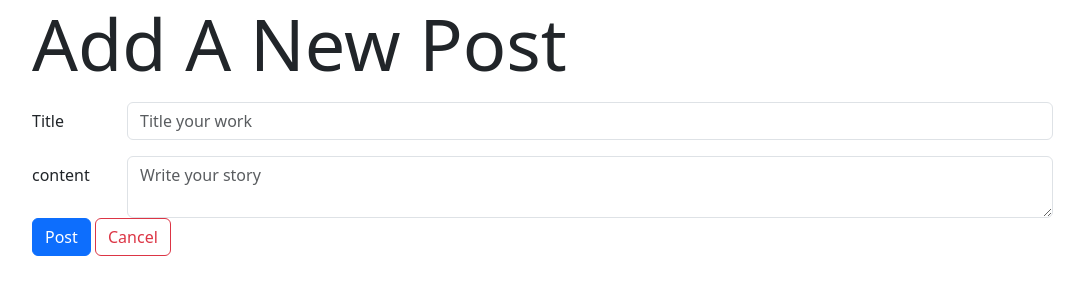
After one commit to jessicav120/Flask-Blogly, a Flask app: page /users/1/posts/new in a window 1280 px wide. The commit adds this page. Shown: the top 300 px of the page, without its empty margins (50-1134 px from the left). Run offline with Flask 3, Linux system fonts and the light colour scheme.

Commit message:
Part 2 and bootstrap

```diff
--- a/flask-blogly/app.py
+++ b/flask-blogly/app.py
@@ -2,19 +2,18 @@
 
 from flask import Flask, render_template, redirect, request
 from flask_debugtoolbar import DebugToolbarExtension
-from models import db, connect_db, User, DEFAULT_IMAGE_URL
+from models import db, connect_db, User, DEFAULT_IMAGE_URL, Post
 
 app = Flask(__name__)
 app.app_context().push()
 
-app.config['SQLALCHEMY_DATABASE_URI'] = 'postgresql:///blogly_test'
+app.config['SQLALCHEMY_DATABASE_URI'] = 'postgresql:///blogly'
 app.config['SQLALCHEMY_TRACK_MODIFICATIONS'] = False
 app.config['SQLALCHEMY_ECHO'] = False
 
 app.config['DEBUG_TB_INTERCEPT_REDIRECTS'] = False
 app.config['SECRET_KEY'] = 'kikostinky'
 debug = DebugToolbarExtension(app)
-
 
 connect_db(app)
 db.create_all()
@@ -32,6 +31,8 @@ def show_list():
     users = User.query.all()
     return render_template('listing.html', users=users)
 
+##################### USER ROUTES #####################
+
 @app.route('/users/new', methods=['GET', 'POST'])
 def create_new_user():
     '''GET new user creation form or POST new user'''
@@ -44,6 +45,7 @@ def create_new_user():
         new_user = User(first_name=first_name,
                         last_name=last_name,
                         image_url=image_url or None)
+
         db.session.add(new_user)
         db.session.commit()
 
@@ -56,7 +58,11 @@ def  show_user_details(user_id):
     '''Show details of a single user'''
 
     user = User.query.get_or_404(user_id)
-    return render_template('details.html', user=user)
+    #return post list by this user
+    user_posts = Post.query.filter(Post.user_id == user.id)
+
+    return render_template('details.html', user=user, user_posts=user_posts)
+
 
 @app.route('/users/<int:user_id>/edit', methods=['GET', 'POST'])
 def edit_user(user_id):
@@ -76,7 +82,7 @@ def edit_user(user_id):
         db.session.add(user)
         db.session.commit()
 
-        return render_template('details.html', user=user)
+        return redirect(f"/users/{user_id}")
     else:
         return render_template('edit_user.html', user=user)
 
@@ -89,3 +95,62 @@ def delete_user(user_id):
     db.session.commit()
 
     return redirect('/')
+
+################ POST ROUTES ############################
+@app.route('/posts/<int:post_id>')
+def show_post(post_id):
+    '''Show a specific post'''
+
+    post = Post.query.get_or_404(post_id)
+    date = post.pretty_date()
+
+    return render_template('post.html', post=post, date=date)
+
+@app.route('/posts/<int:post_id>/edit', methods=['GET', 'POST'])
+def edit_post_form(post_id):
+    '''show edit form'''
+
+    post = Post.query.get_or_404(post_id)
+    date = post.pretty_date()
+
+    if request.method == 'POST':
+        post.title = request.form['title']
+        post.content = request.form['content']
+
+        db.session.add(post)
+        db.session.commit()
+
+        return render_template('post.html', post=post, date=date)
+    else:
+        return render_template('edit_post.html', post=post)
+
+@app.route('/users/<int:user_id>/posts/new', methods=['GET', 'POST'])
+def new_post(user_id):
+    '''Create a new post for this user'''
+
+    user = User.query.get(user_id)
+
+    if request.method == 'POST':
+        title = request.form['title']
+        content = request.form['content']
+
+        new_post = Post(title=title, content=content, user_id=user_id)
+
+        db.session.add(new_post)
+        db.session.commit()
+
+        return redirect(f"/users/{user.id}")
+
+    if request.method == 'GET':
+        return render_template('add_post.html', user=user)
+
+@app.route('/posts/<int:post_id>/delete', methods=['POST'])
+def delete_post(post_id):
+    '''Delete the selected post'''
+
+    post = Post.query.get(post_id)
+
+    db.session.delete(post)
+    db.session.commit()
+
+    return redirect(f'/users/{post.user_id}')
--- /dev/null
+++ b/flask-blogly/templates/add_post.html
@@ -0,0 +1,31 @@
+{% extends "base.html" %}
+
+{% block title %} Add A New Post {% endblock %}
+
+{% block content %}
+
+<form action="/users/{{user.id}}/posts/new" method='POST'>
+
+    <div class='row mt-3'>
+        <label for='title' class='col-sm-1 col-form-label'>Title</label>
+
+        <div class='col-sm-10'>
+            <input type="text" name="title" id="title" class='form-control col-sm-8' placeholder='Title your work'>
+        </div>
+
+    </div>
+
+    <div class='row mt-3'>
+        <label for='content' class='col-sm-1 col-form-label'>content</label>
+
+        <div class='col-sm-10'>
+            <textarea class='form-control' name="content" id="content" placeholder='Write your story'></textarea>
+        </div>
+
+    </div>
+
+    <button type='submit' class='btn btn-primary'>Post</button>
+    <a href="/users/{{user.id}}" class='btn btn-outline-danger'>Cancel</a>
+</form>
+
+{% endblock %}
--- a/flask-blogly/templates/base.html
+++ b/flask-blogly/templates/base.html
@@ -7,11 +7,16 @@
     <title>Blogly</title>
 </head>
 <body>
-    <h1>{% block title %}Title{% endblock %}</h1>
 
-    {% block content %}
-        stuff
-    {% endblock %}
+    <div class='container'>
+
+        <h1 class="display-2">{% block title %}Title{% endblock %}</h1>
+
+        {% block content %}
+            stuff
+        {% endblock %}
+
+    </div>
 
 </body>
 </html>
--- a/flask-blogly/templates/listing.html
+++ b/flask-blogly/templates/listing.html
@@ -11,7 +11,7 @@
     {% endfor %}
 </ul>
 
-<a href='/users/new'>
+<a href='/users/new' class='btn btn-primary'>
     Add User
 </a>
 
--- a/flask-blogly/test_app.py
+++ b/flask-blogly/test_users.py
@@ -1,7 +1,7 @@
 from unittest import TestCase
 
 from app import app
-from models import db, connect_db, User, DEFAULT_IMAGE_URL
+from models import db, connect_db, User, DEFAULT_IMAGE_URL, Post
 
 # Use test database and don't clutter tests with SQL
 app.config['SQLALCHEMY_DATABASE_URI'] = 'postgresql:///blogly_test'
@@ -52,7 +52,7 @@ class BloglyViewsTestCase(TestCase):
             html = resp.get_data(as_text=True)
 
             self.assertIn('User Details', html)
-            self.assertIn('<h2>Test Case</h2>', html)
+            self.assertIn('<h2 class=\'col-6\'>Test Case</h2>', html)
             self.assertIn(self.user.image_url, html)
 
     def test_new_user(self):
```
Also changed, not shown: flask-blogly/models.py (+20 -0 lines), flask-blogly/seed.py (+8 -1 lines), flask-blogly/templates/details.html (+30 -7 lines), flask-blogly/templates/edit_post.html (added, +27 -0 lines), flask-blogly/templates/edit_user.html (+18 -11 lines), flask-blogly/templates/new_user.html (+17 -10 lines), flask-blogly/templates/post.html (added, +21 -0 lines), flask-blogly/test_posts.py (added, +63 -0 lines).
